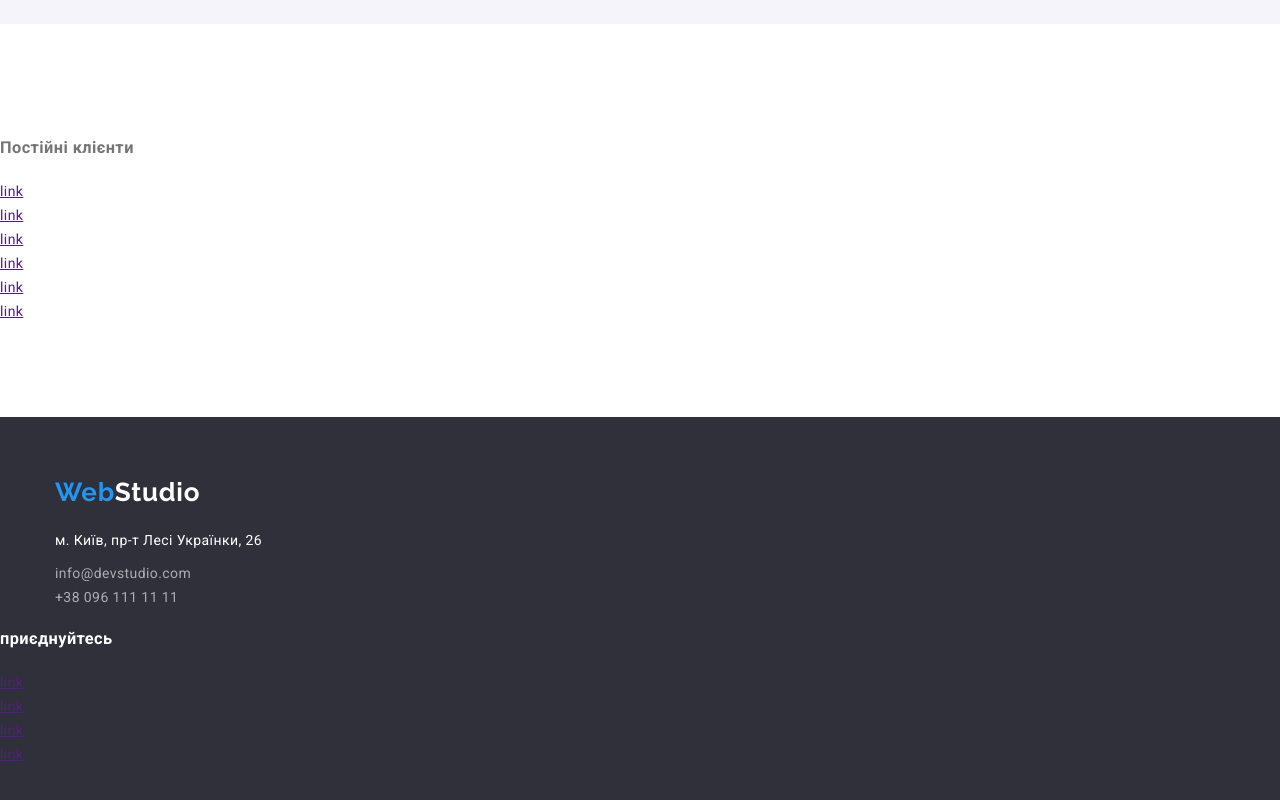
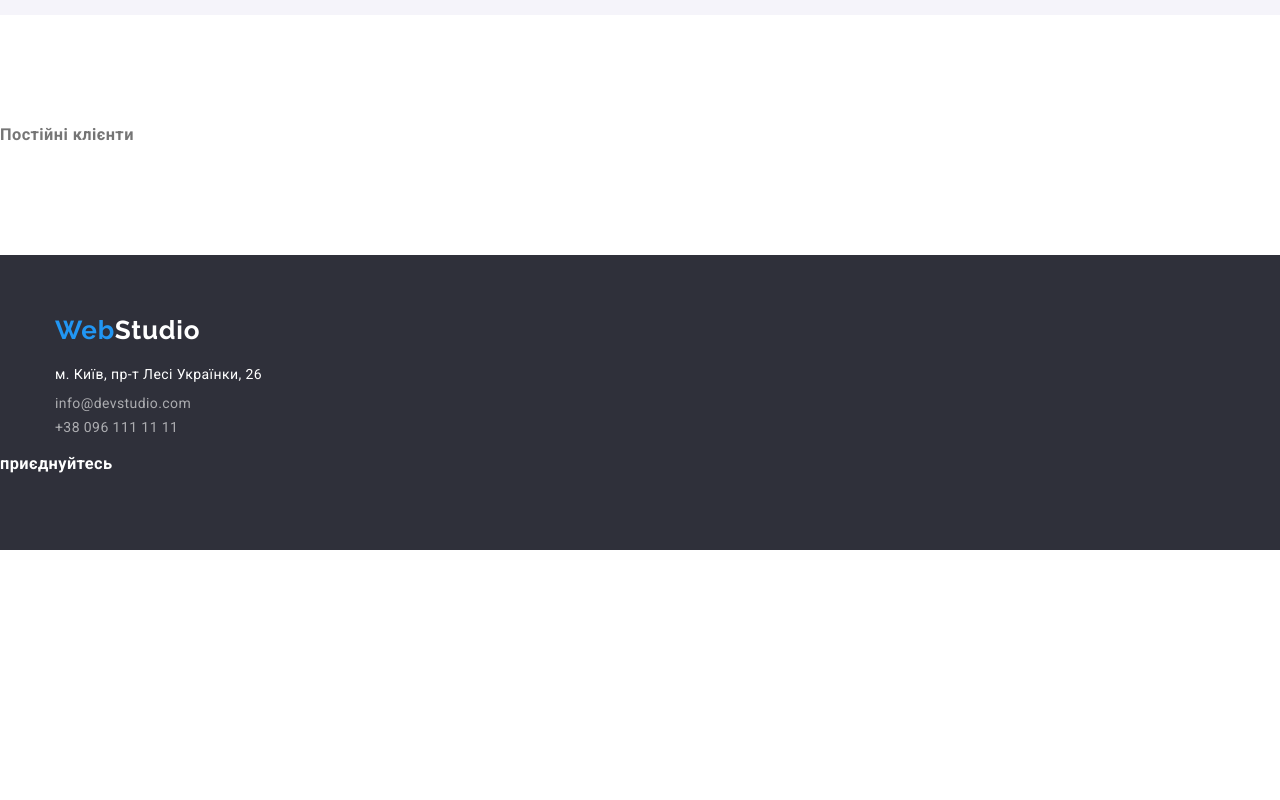
Before and after one commit to N9Tel/goit-markup-hw-04, a plain HTML site: page index.html in a window 1280 px wide. Shown: the part 2061-2861 px from the top of the page. After the commit the page ends 2611 px from the top, so only its background shows below. Drawn offline with nearby package versions, Linux system fonts and the light colour scheme.

Commit message:
some added

```diff
--- a/css/styles.css
+++ b/css/styles.css
@@ -21,7 +21,7 @@ body {
     background-color: var(--main-bg-color);
     font-family: 'Roboto';
         font-size: 14px;
-        line-height: calc(24/14);
+        /* line-height: calc(24/14);    */
         letter-spacing: 0.03em;
 }
 
@@ -430,8 +430,11 @@ address {
 }
 
 .link-footer {
+    display: block;
     color: var(--add-color);
     text-decoration: none;
+    font-size: 14px;
+    line-height: calc(24/14);
 
 
 }
--- a/index.html
+++ b/index.html
@@ -197,12 +197,12 @@
     <section class="section section clients">
       <h3>Постійні клієнти</h3>
      <ul>
-      <li><a href="">link</a></li>
-      <li><a href="">link</a></li>
-      <li><a href="">link</a></li>
-      <li><a href="">link</a></li>
-      <li><a href="">link</a></li>
-      <li><a href="">link</a></li>
+      <li><a href=""></a></li>
+      <li><a href=""></a></li>
+      <li><a href=""></a></li>
+      <li><a href=""></a></li>
+      <li><a href=""></a></li>
+      <li><a href=""></a></li>
      </ul>
     </section>
 
@@ -233,16 +233,16 @@
         <h3>приєднуйтесь</h3>
         <ul>
           <li>
-            <a href="">link</a>
+            <a href=""></a>
           </li>
           <li>
-            <a href="">link</a>
+            <a href=""></a>
           </li>
           <li>
-            <a href="">link</a>
+            <a href=""></a>
           </li>
           <li>
-            <a href="">link</a>
+            <a href=""></a>
           </li>
         </ul>
       </div>
```
